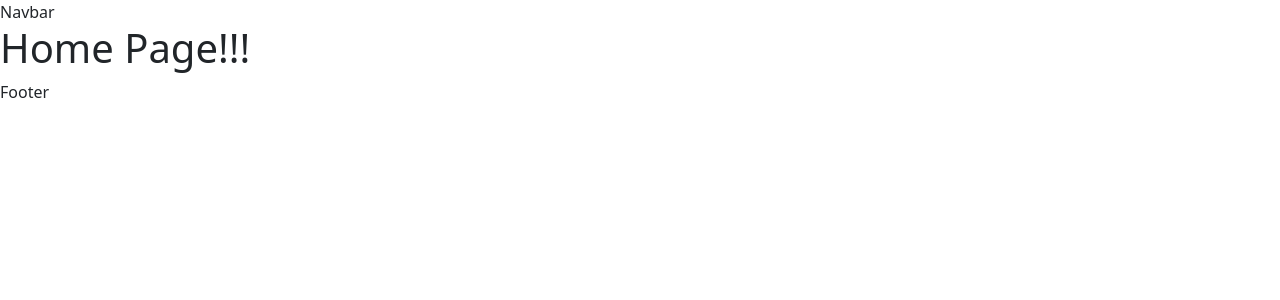
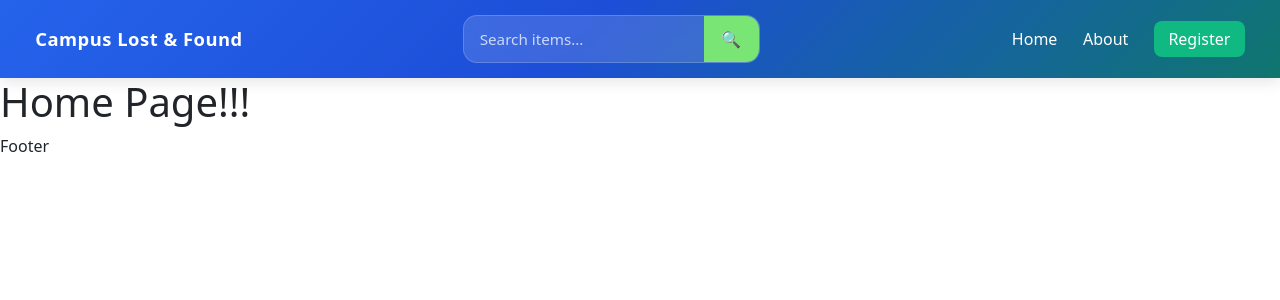
Before and after one commit to Swapneel14/Lofid, a React app in the folder frontend/: page / in a window 1280 px wide. Shown: the top 300 px of the page. Built offline with nearby package versions, Linux system fonts and the light colour scheme; the HTML template or start-up script is replaced by a standard one.

Commit message:
Navbar Added (basic)

```diff
--- a/frontend/src/components/Navbar.jsx
+++ b/frontend/src/components/Navbar.jsx
@@ -1,10 +1,49 @@
 import React from "react";
+import "../css/Navbar.css"
+import { Link } from "react-router-dom";
 
-function Navbar(){
-    return(
-       <>
-       <div>Navbar</div>
-       </>
+function Navbar() {
+    return (
+        <>
+            <nav className="navbar">
+
+                <div className="logo">
+                    Campus Lost & Found
+                </div>
+                {/* Search - Bar */}
+                <div className="search-container">
+
+                    <input
+                        type="text"
+                        placeholder="Search items..."
+                        className="search-input"
+                    />
+
+                    <button className="search-btn">
+                        🔍
+                    </button>
+                </div>
+
+                <ul className="nav-links mt-3">
+
+                    <li>
+                        <Link to="/">Home</Link>
+                    </li>
+
+                    <li>
+                        <Link to="/about">About</Link>
+                    </li>
+
+                    <li>
+                        <Link to="/register" className="register-btn">
+                            Register
+                        </Link>
+                    </li>
+
+                </ul>
+
+            </nav>
+        </>
     );
 }
 
--- /dev/null
+++ b/frontend/src/css/Navbar.css
@@ -0,0 +1,201 @@
+:root{
+    --primary:#2563EB;
+    --secondary:#10B981;
+    --accent:#FBBF24;
+    --bg:#F8FAFC;
+    --text:#1E293B;
+}
+
+.navbar{
+    display:flex;
+    justify-content:space-between;
+    align-items:center;
+
+    padding:0.7rem 2.2rem;
+
+    background:linear-gradient(
+        135deg,
+        #2563EB 0%,
+        #1D4ED8 45%,
+        #0F766E 100%
+    );
+
+    color:white;
+
+    box-shadow:0 4px 14px rgba(0,0,0,0.10);
+
+    position:sticky;
+    top:0;
+    z-index:1000;
+}
+
+.logo{
+    font-size:1.15rem;      /* slightly smaller */
+    font-weight:700;
+    letter-spacing:0.5px;
+
+    cursor:pointer;
+
+    transition:0.3s ease;
+}
+
+.logo:hover{
+    color:var(--accent);
+    transform:translateY(-2px);
+}
+
+.nav-links{
+    display:flex;
+    gap:1.6rem;
+
+    list-style:none;
+}
+
+.nav-links a{
+    text-decoration:none;
+    color:white;
+
+    font-weight:500;
+
+    position:relative;
+
+    transition:0.25s ease;
+}
+
+.nav-links a:hover{
+    color:#dbeafe;
+}
+
+/* underline animation */
+
+.nav-links a::after{
+
+    content:"";
+
+    position:absolute;
+    left:0;
+    bottom:-6px;
+
+    width:0%;
+    height:2px;
+
+    background:var(--accent);
+
+    transition:0.3s ease;
+}
+
+.nav-links a:hover::after{
+    width:100%;
+}
+
+/* register button */
+
+.register-btn{
+
+    background:var(--secondary);
+
+    padding:0.45rem 0.9rem;
+
+    border-radius:8px;
+
+    transition:0.25s ease !important;
+}
+
+.register-btn:hover{
+
+    background:#0ea271;
+
+    transform:translateY(-2px);
+
+    box-shadow:0 8px 18px rgba(16,185,129,0.25);
+}
+
+.register-btn::after{
+    display:none;
+}
+
+/* Search-Bar */
+/* SEARCH BAR */
+
+/* SEARCH CONTAINER */
+
+.search-container{
+
+    display:flex;
+    align-items:center;
+
+    background:rgba(255,255,255,0.14);
+
+    border:1px solid rgba(255,255,255,0.18);
+
+    backdrop-filter:blur(8px);
+
+    border-radius:14px;
+
+    overflow:hidden;
+
+    transition:0.3s ease;
+}
+
+/* focus animation */
+
+.search-container:focus-within{
+
+    background:rgba(255,255,255,0.20);
+
+    border-color:rgba(255,255,255,0.35);
+
+    transform:translateY(-1px);
+
+    box-shadow:0 6px 20px rgba(0,0,0,0.12);
+}
+
+
+/* INPUT */
+
+.search-input{
+
+    border:none;
+    outline:none;
+
+    background:transparent;
+
+    color:white;
+
+    width:240px;
+
+    padding:0.7rem 1rem;
+
+    font-size:0.95rem;
+}
+
+.search-input::placeholder{
+    color:rgba(255,255,255,0.75);
+}
+
+
+/* BUTTON */
+
+.search-btn{
+
+    border:none;
+
+    cursor:pointer;
+
+    padding:0.7rem 1.1rem;
+
+    background:#78e574;
+
+    color:white;
+
+    font-weight:600;
+
+    transition:0.25s ease;
+}
+
+.search-btn:hover{
+
+    background:#115E59;
+
+    transform:translateX(1px);
+}
```
Also changed, not shown: frontend/src/css/Footer.css (added).
